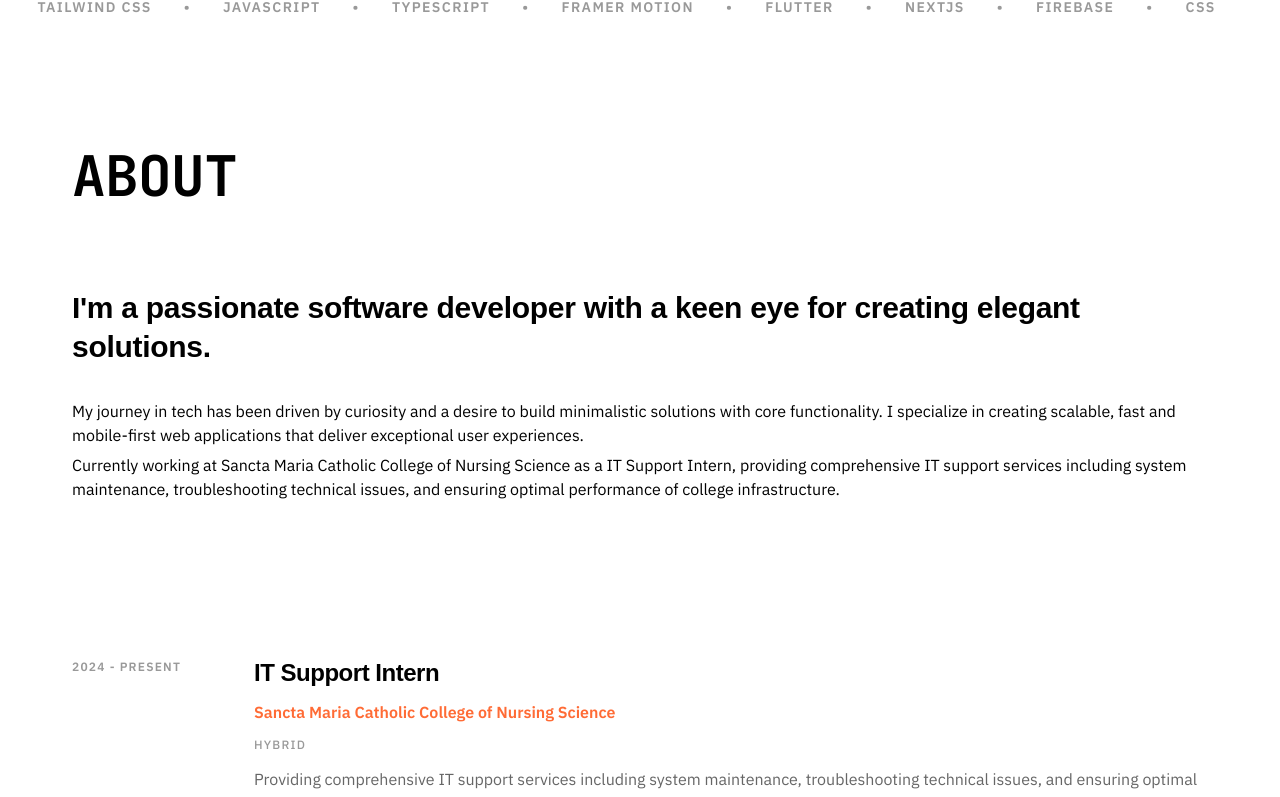
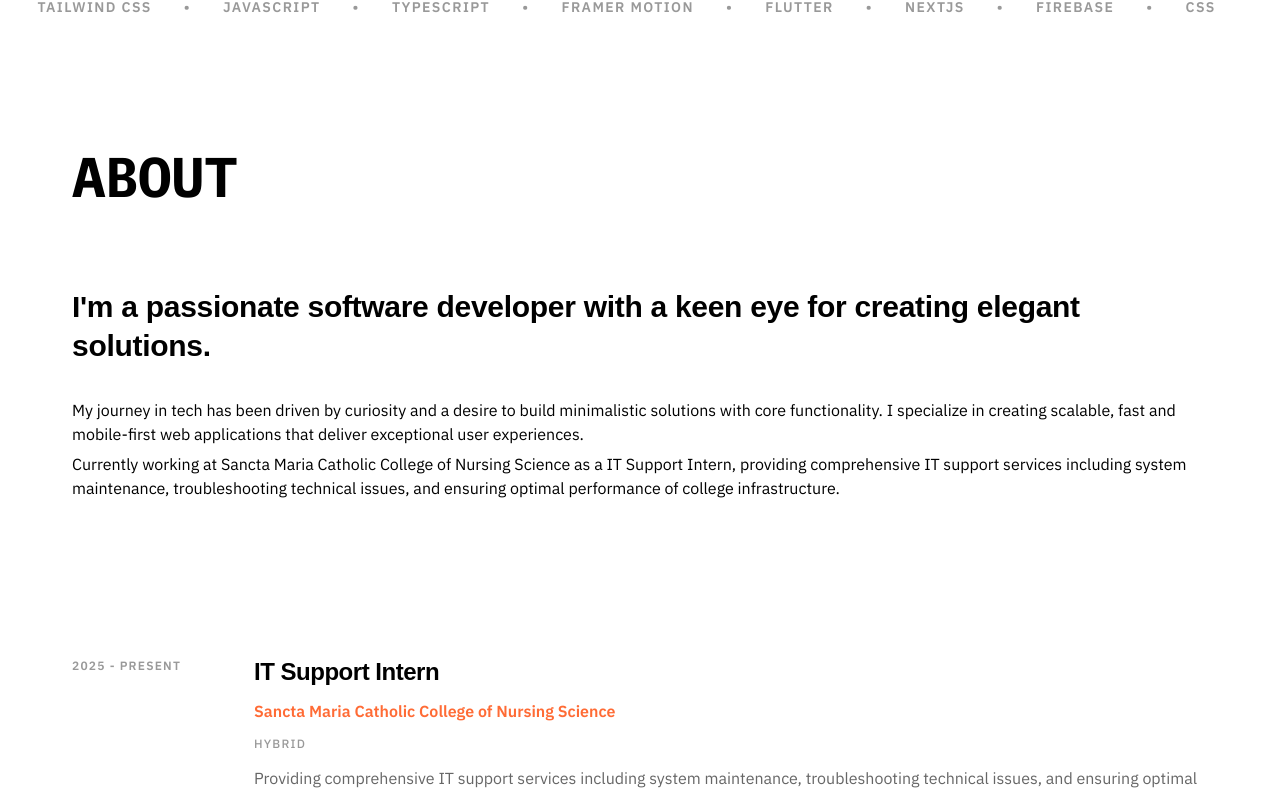
Before and after one commit to Dukeazeta/myPortfolio2025, a React (Vite) app in the folder react-portfolio/: page / in a window 1280 px wide. Shown: the part 836-1633 px from the top of the page. Built offline with nearby package versions, Linux system fonts and the light colour scheme.

Commit message:
feat: Update Sancta Maria date and switch to IBM Plex Mono

```diff
--- a/react-portfolio/index.html
+++ b/react-portfolio/index.html
@@ -7,7 +7,7 @@
     <title>Duke Azeta - Portfolio</title>
     <link rel="preconnect" href="https://fonts.googleapis.com">
 <link rel="preconnect" href="https://fonts.gstatic.com" crossorigin>
-<link href="https://fonts.googleapis.com/css2?family=IBM+Plex+Sans:ital,wght@0,100;0,200;0,300;0,400;0,500;0,600;0,700;1,100;1,200;1,300;1,400;1,500;1,600;1,700&family=JetBrains+Mono:ital,wght@0,100..800;1,100..800&display=swap" rel="stylesheet">
+<link href="https://fonts.googleapis.com/css2?family=IBM+Plex+Mono:ital,wght@0,100;0,200;0,300;0,400;0,500;0,600;0,700;1,100;1,200;1,300;1,400;1,500;1,600;1,700&family=IBM+Plex+Sans:ital,wght@0,100;0,200;0,300;0,400;0,500;0,600;0,700;1,100;1,200;1,300;1,400;1,500;1,600;1,700&display=swap" rel="stylesheet">
     <link rel="stylesheet" href="https://cdn.jsdelivr.net/npm/@tabler/icons-webfont@latest/tabler-icons.min.css">
   </head>
   <body>
--- a/react-portfolio/src/App.css
+++ b/react-portfolio/src/App.css
@@ -122,7 +122,7 @@
 }
 
 .section-title {
-  font-family: 'JetBrains Mono', monospace;
+  font-family: 'IBM Plex Mono', monospace;
   font-size: var(--font-size-5xl);
   font-weight: 700;
   text-align: left;
--- a/react-portfolio/src/components/About/About.jsx
+++ b/react-portfolio/src/components/About/About.jsx
@@ -6,7 +6,7 @@
 const About = () => {
   const timelineData = [
     {
-      date: '2024 - Present',
+      date: '2025 - Present',
       title: 'IT Support Intern',
       company: 'Sancta Maria Catholic College of Nursing Science',
       location: 'Hybrid',
```
